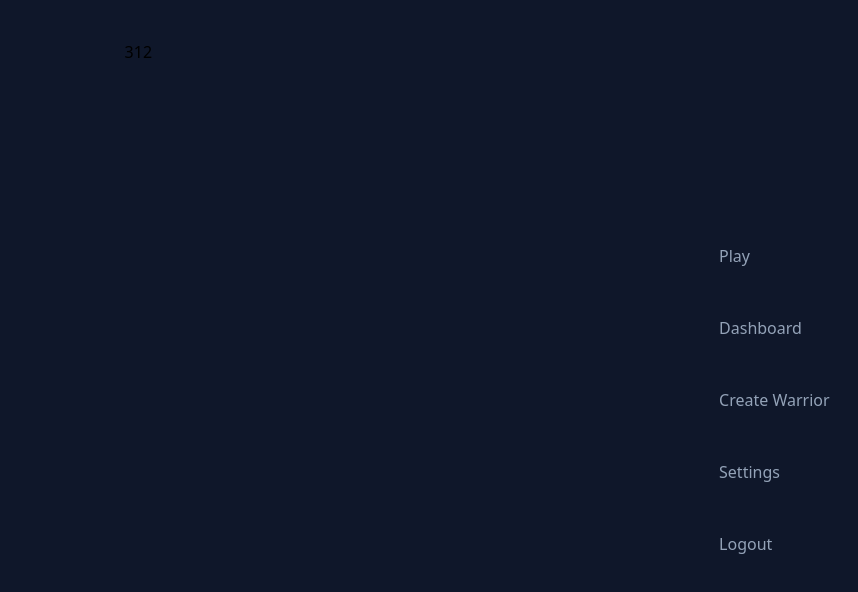
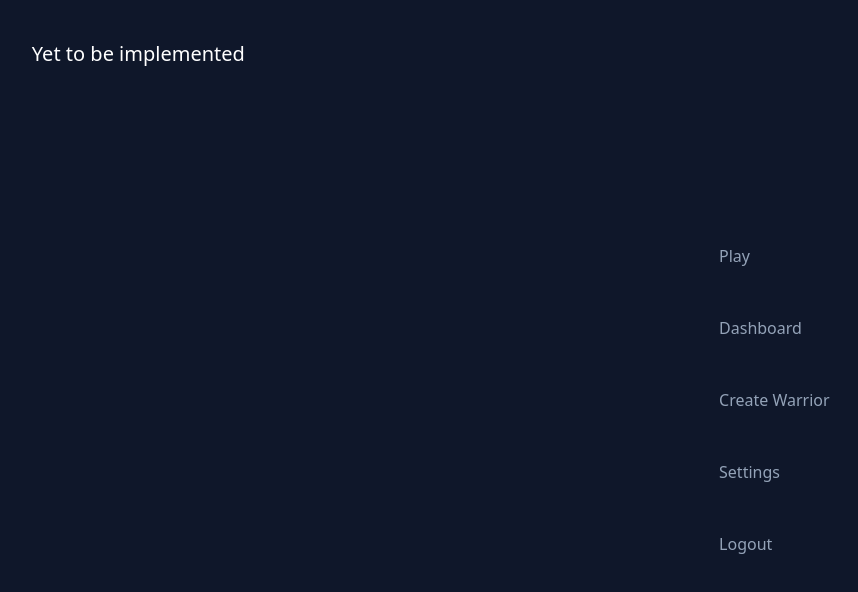
Before and after one commit to Jelon1211/pixel-pawns_next, a Next.js app: page /game/settings in a window 1280 px wide. Shown: the top 592 px of the page, without its empty margins (399-1257 px from the left). Built offline with nearby package versions, Linux system fonts and the light colour scheme.

Commit message:
page/settings info

```diff
--- a/app/game/play/page.tsx
+++ b/app/game/play/page.tsx
@@ -1,7 +1,9 @@
 const Page = () => {
   return (
     <>
-      <div className="flex flex-col justify-center items-center">312</div>
+      <div className="flex flex-col justify-center items-center h-full">
+        <span className="text-white text-xl">Yet to be implemented</span>
+      </div>
     </>
   );
 };
--- a/app/game/settings/page.tsx
+++ b/app/game/settings/page.tsx
@@ -1,7 +1,9 @@
 const Page = () => {
   return (
     <>
-      <div className="flex flex-col justify-center items-center">312</div>
+      <div className="flex flex-col justify-center items-center h-full">
+        <span className="text-white text-xl">Yet to be implemented</span>
+      </div>{" "}
     </>
   );
 };
```
